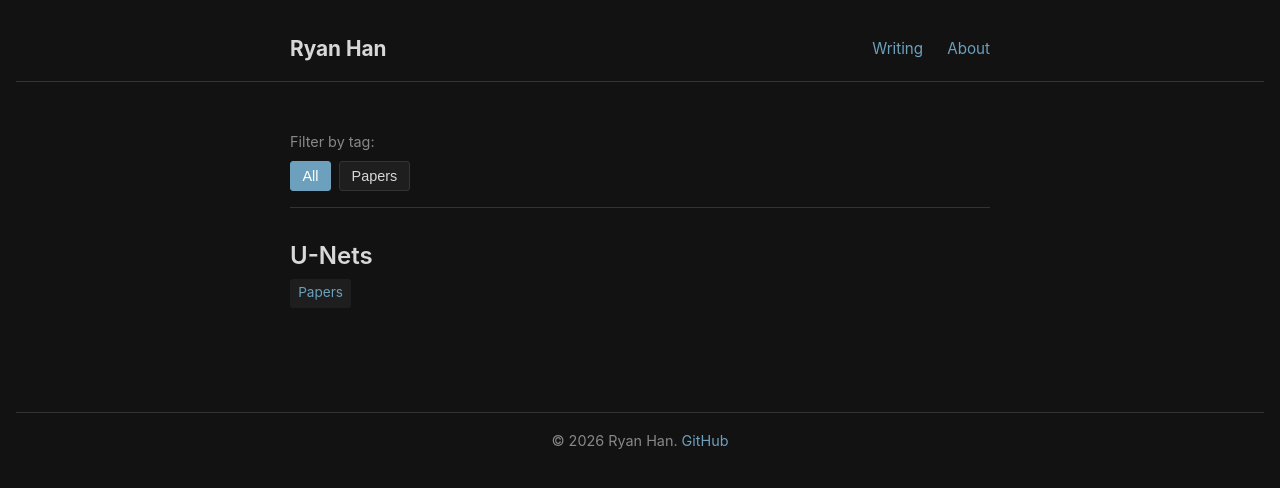
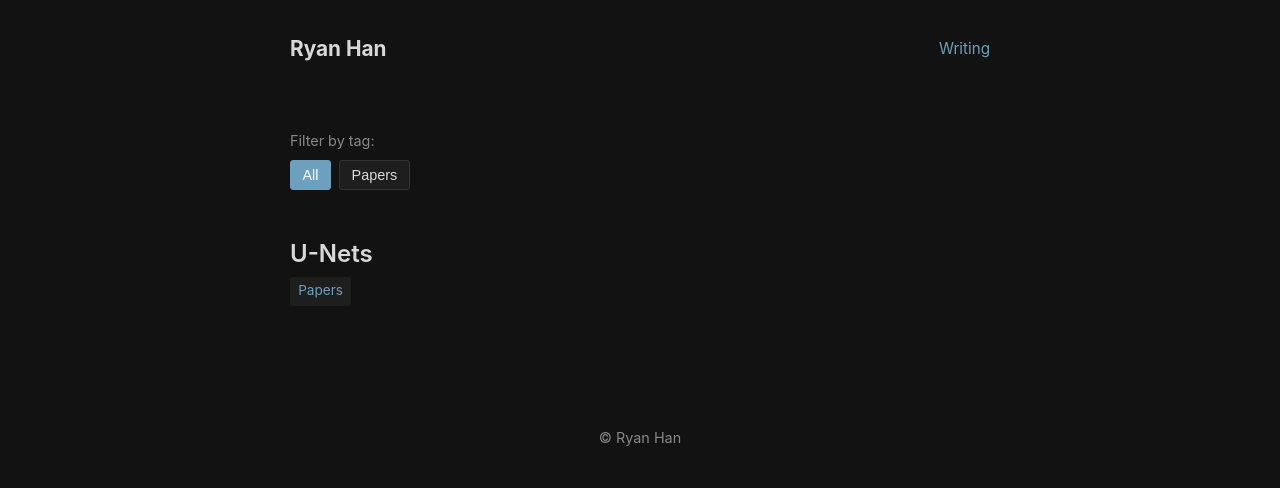
Before and after one commit to ryan99han/ryan99han.github.io, a Jekyll site: the page built from index.html, in a window 1280 px wide. Shown: the top 488 px of the page. Built offline with Jekyll 4.4.1, drawn with Linux system fonts in a browser that asks for light colours.

Commit message:
Remove about page.

```diff
--- a/_includes/footer.html
+++ b/_includes/footer.html
@@ -1,3 +1,3 @@
 <footer class="site-footer">
-  <p>&copy; 2026 Ryan Han. <a href="https://github.com/ryan99han">GitHub</a></p>
+  <p>&copy; Ryan Han</p>
 </footer>
--- a/_includes/header.html
+++ b/_includes/header.html
@@ -3,7 +3,6 @@
     <a href="{{ '/' | relative_url }}" class="site-title">{{ site.title }}</a>
     <ul class="nav-links">
       <li><a href="{{ '/' | relative_url }}">Writing</a></li>
-      <li><a href="{{ '/about/' | relative_url }}">About</a></li>
     </ul>
   </nav>
 </header>
--- a/assets/style.css
+++ b/assets/style.css
@@ -88,7 +88,6 @@ main {
 
 .site-header {
   margin-bottom: 3rem;
-  border-bottom: 1px solid var(--border);
   padding-bottom: 1rem;
 }
 
@@ -120,7 +119,6 @@ main {
 .site-footer {
   margin-top: 4rem;
   padding-top: 1rem;
-  border-top: 1px solid var(--border);
   text-align: center;
   color: var(--text-light);
   font-size: 0.9em;
@@ -134,11 +132,9 @@ main {
 .post-item {
   margin-bottom: 2.5rem;
   padding-bottom: 2.5rem;
-  border-bottom: 1px solid var(--border);
 }
 
 .post-item:last-child {
-  border-bottom: none;
 }
 
 .post-item h2 {
@@ -185,7 +181,6 @@ main {
 /* Post detail */
 .post-header {
   margin-bottom: 2rem;
-  border-bottom: 1px solid var(--border);
   padding-bottom: 1.5rem;
 }
 
@@ -210,7 +205,6 @@ main {
 .tag-filter {
   margin-bottom: 2rem;
   padding-bottom: 1rem;
-  border-bottom: 1px solid var(--border);
 }
 
 .tag-filter-label {
```
Also changed, not shown: about.md (deleted, +0 -9 lines).
